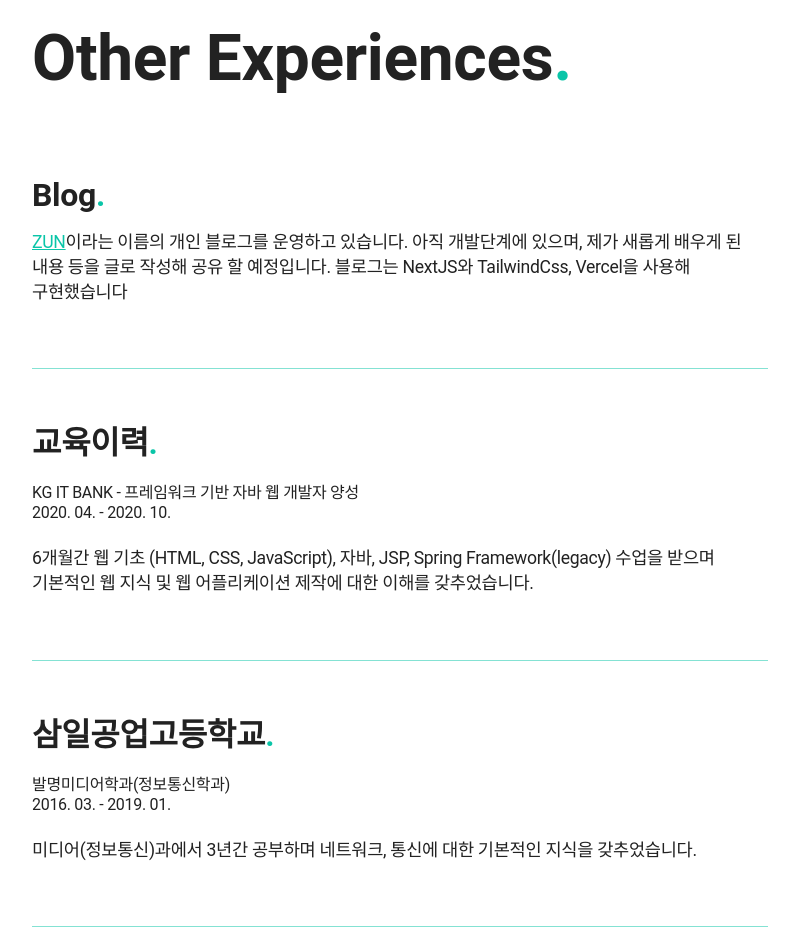
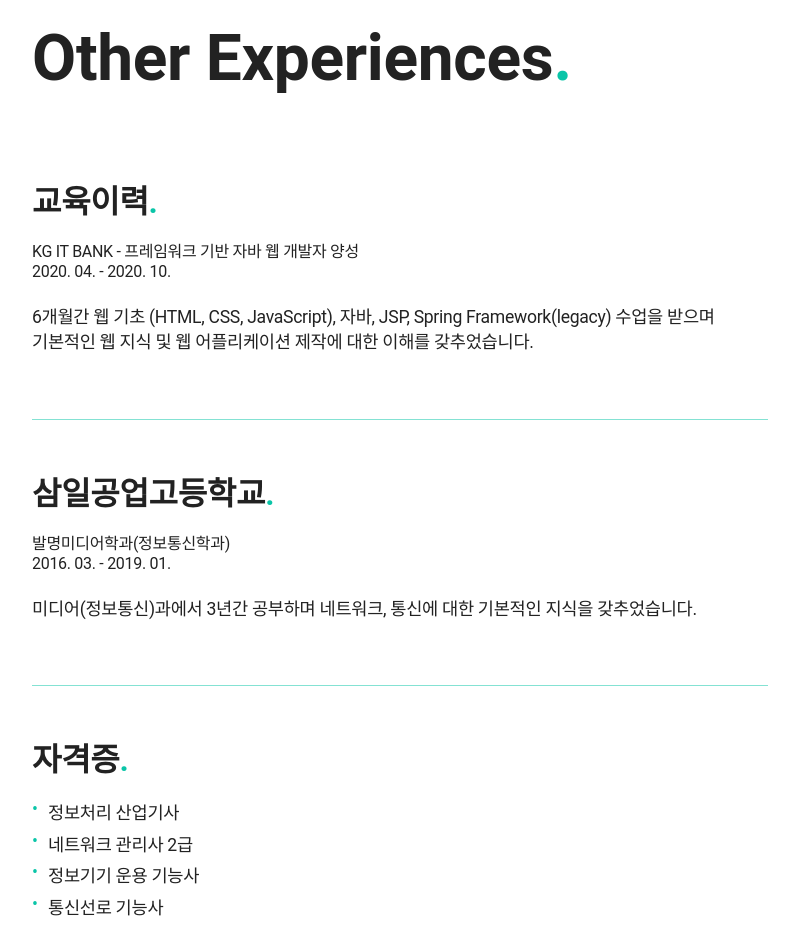
Before and after one commit to northfacegawd/northfacegawd.github.io, a Gatsby site: page / in a window 1280 px wide. Shown: the part 6860-7788 px from the top of the page, without its empty margins (240-1039 px from the left). Built offline with nearby package versions, Linux system fonts and the light colour scheme; Gatsby itself is replaced by a stand-in of ours.

Commit message:
fix: 블로그 제거

```diff
--- a/src/components/OtherWorkExperience.tsx
+++ b/src/components/OtherWorkExperience.tsx
@@ -8,7 +8,6 @@ import {
   WorkList,
   WorkDesc,
 } from '../styles/index.style';
-import Anchor from './Anchor';
 
 export default function OtherWorkExperience() {
   return (
@@ -16,17 +15,6 @@ export default function OtherWorkExperience() {
       <SubTitle>
         Other Experiences<Mark>.</Mark>
       </SubTitle>
-      <Other>
-        <WorkName>
-          Blog<Mark>.</Mark>
-        </WorkName>
-        <WorkDesc>
-          <Anchor href="https://www.yongjun-blog.com/">ZUN</Anchor>
-          이라는 이름의 개인 블로그를 운영하고 있습니다. 아직 개발단계에 있으며,
-          제가 새롭게 배우게 된 내용 등을 글로 작성해 공유 할 예정입니다.
-          블로그는 NextJS와 TailwindCss, Vercel을 사용해 구현했습니다
-        </WorkDesc>
-      </Other>
       <Other>
         <WorkName>
           교육이력<Mark>.</Mark>
```
